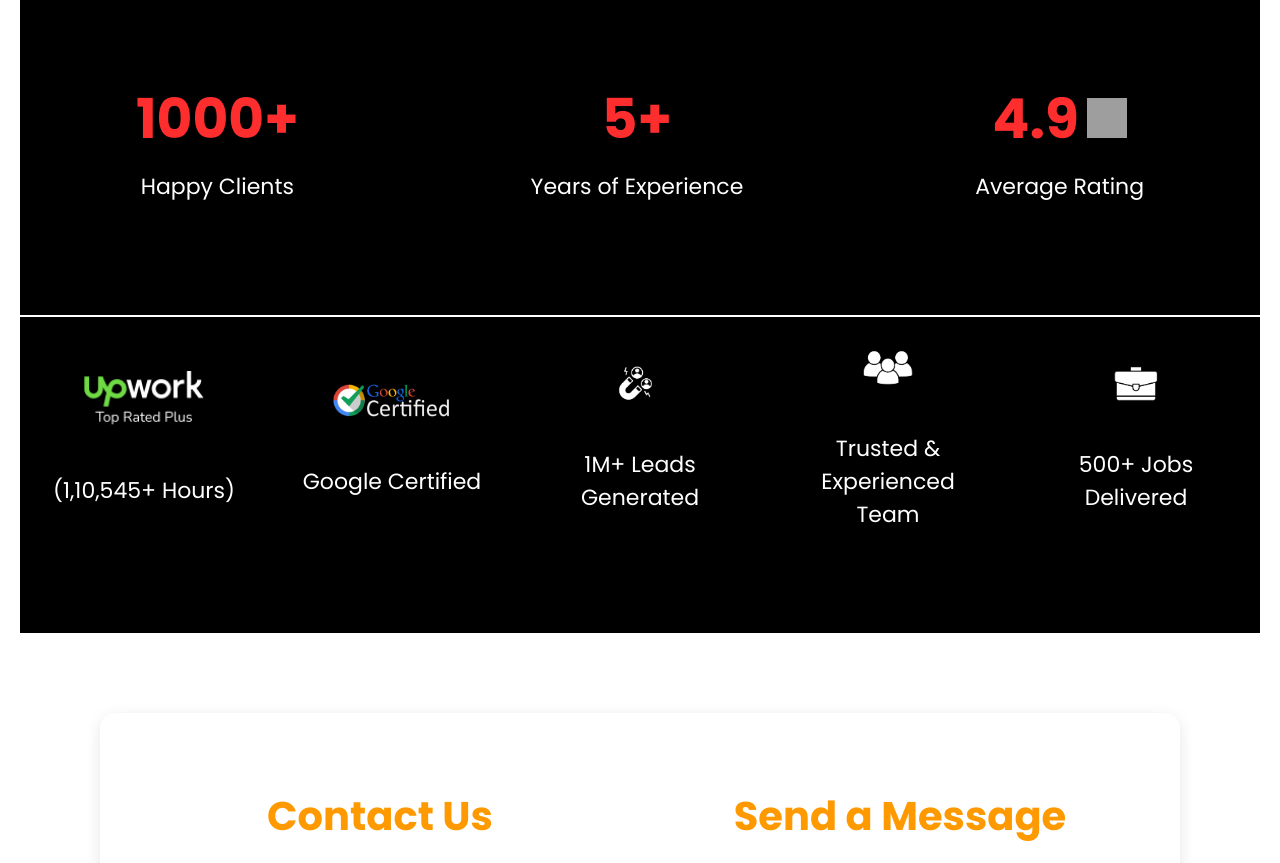
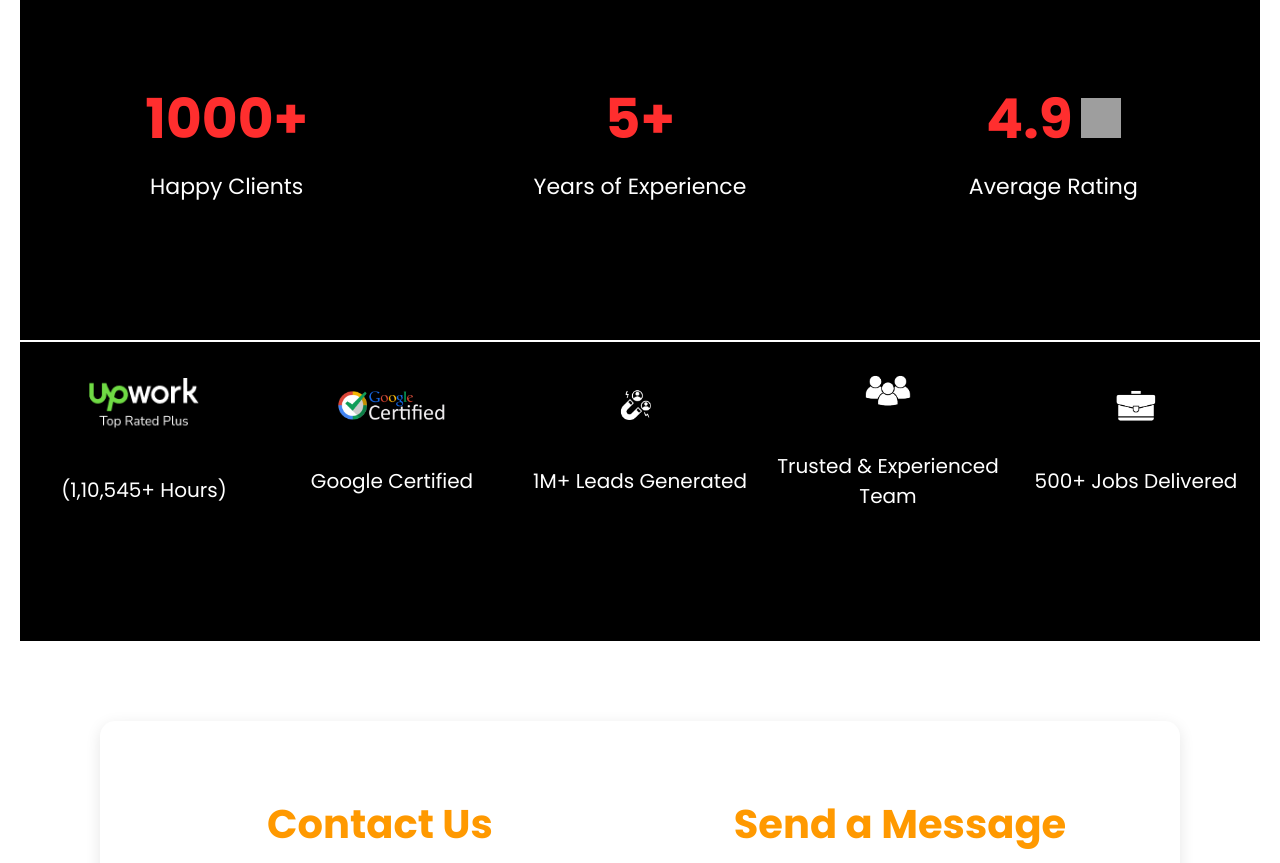
Before and after one commit to nikhilsharma09666-rgb/Marketing-with-Nikhil, a plain HTML site: page index.html in a window 1280 px wide. Shown: the part 2255-3118 px from the top of the page. Drawn offline with Linux system fonts and the light colour scheme; grey boxes are pictures that could not be loaded.

Commit message:
Update index.html

```diff
--- a/index.html
+++ b/index.html
@@ -1,3 +1,4 @@
+
 
 <!DOCTYPE html>
 <html lang="en">
@@ -531,98 +532,185 @@ footer a:hover { color: #00ffcc; }
     <div class="team-member"><img src="Vivek.jpg" alt="Vivek Sharma"><h4>Vivek Sharma</h4><p>Social Media Manager & Google Ads Expert</p></div>
   </div>
 
+<!-- Mobile‑optimized version of the two sections you requested -->
+
+<style>
+/* ===================== MOBILE FIXES FOR STATS SECTIONS ===================== */
+
+/* Top Stats (Happy Clients, Years, Rating) */
+.stats-top {
+    max-width: 1400px;
+    margin: auto;
+    text-align: center;
+    display: flex;
+    justify-content: space-around;
+    align-items: center;
+    padding-bottom: 60px;
+    flex-wrap: wrap;
+}
+
+.stat-box {
+    width: 30%;
+    min-width: 180px;
+    margin-bottom: 25px;
+}
+
+.stat-box h1 {
+    font-size: 55px;
+    color: #ff2e2e;
+    margin: 0;
+}
+
+.stat-box p {
+    font-size: 22px;
+    margin-top: 10px;
+}
+
+/* Bottom Logo Stats */
+.stats-bottom {
+    max-width: 1400px;
+    margin: auto;
+    text-align: center;
+    display: flex;
+    justify-content: space-around;
+    align-items: center;
+    flex-wrap: wrap;
+}
+
+.logo-stat {
+    width: 20%;
+    min-width: 150px;
+    margin-bottom: 30px;
+}
+
+.logo-stat img {
+    width: 110px;
+    margin-bottom: 15px;
+}
+
+.logo-stat p {
+    font-size: 20px;
+}
+
+/* ===================== RESPONSIVE RULES ===================== */
+@media (max-width: 768px) {
+
+    .stats-top {
+        flex-direction: column;
+        gap: 25px;
+    }
+
+    .stat-box {
+        width: 90%;
+    }
+
+    .stat-box h1 {
+        font-size: 40px;
+    }
+
+    .stat-box p {
+        font-size: 20px;
+    }
+
+    /* Bottom section */
+    .stats-bottom {
+        flex-direction: column;
+        gap: 30px;
+        padding: 20px;
+    }
+
+    .logo-stat {
+        width: 80%;
+    }
+
+    .logo-stat img {
+        width: 100px;
+    }
+
+    .logo-stat p {
+        font-size: 18px;
+    }
+}
+</style>
+
+<!-- ===================== NEW RESPONSIVE TOP STATS ===================== -->
 <section style="background:#000; padding:80px 0; color:#fff; font-family:'Poppins', sans-serif;">
 
-<!-- TOP STATS -->
-<div style="max-width:1400px; margin:auto; text-align:center; display:flex; justify-content:space-around; align-items:center; padding-bottom:60px;">
+<div class="stats-top">
+    <div class="stat-box">
+        <h1 id="counter">0</h1>
+        <p>Happy Clients</p>
+    </div>
 
-   <div>
-  <h1 id="counter" style="font-size:55px; color:#ff2e2e; margin:0;">0</h1>
-  <p style="font-size:22px; margin-top:10px;">Happy Clients</p>
+    <div class="stat-box">
+        <h1>5+</h1>
+        <p>Years of Experience</p>
+    </div>
+
+    <div class="stat-box">
+        <div style="display:flex; justify-content:center; align-items:center; gap:8px;">
+            <h1>4.9</h1>
+            <img src="https://cdn-icons-png.flaticon.com/512/1828/1828884.png" style="width:40px; height:40px;">
+        </div>
+        <p>Average Rating</p>
+    </div>
 </div>
 
-<script>
-  let count = 0;
-  let target = 1000;
-  let speed = 0.1; // slower animation (was 10)
-
-  let counter = setInterval(() => {
-    count++;
-    document.getElementById("counter").innerText = count + "+";
-
-    if (count >= target) {
-      clearInterval(counter);
-    }
-  }, speed);
-</script>
-
-
-    <div>
-        <h1 style="font-size:55px; color:#ff2e2e; margin:0;">5+</h1>
-        <p style="font-size:22px; margin-top:10px;">Years of Experience</p>
-    </div>
-<div style="display:flex; flex-direction:column; align-items:center;">
-    <div style="display:flex; align-items:center; gap:8px;">
-        <h1 style="font-size:55px; color:#ff2e2e; margin:0;">4.9</h1>
-        <img src="https://cdn-icons-png.flaticon.com/512/1828/1828884.png"
-             style="width:40px; height:40px;">
-    </div>
-    <p style="font-size:22px; margin-top:10px;">Average Rating</p>
-</div>
-
-
-</div>
-<!-- WHITE DIVIDER -->
 <div style="width:100%; height:2px; background:white; margin:30px 0;"></div>
 
-<!-- BOTTOM STATS -->
-<div style="
-    max-width:1400px;
-    margin:auto;
-    text-align:center;
-    display:flex;
-    justify-content:space-around;
-    align-items:center;
-">
+<!-- ===================== NEW RESPONSIVE BOTTOM LOGO STATS ===================== -->
+<div class="stats-bottom">
 
-    <!-- ITEM 1 — Upwork Logo Only -->
-    <div style="width:16%; text-align:center;">
-        <img src="Section/upwork.png"
-             style="width:120px; margin-bottom:15px;">
-      <p style="font-size:22px;">(1,10,545+ Hours)</p>
+    <div class="logo-stat">
+        <img src="Section/upwork.png">
+        <p>(1,10,545+ Hours)</p>
     </div>
 
-    <!-- ITEM 2 — Google Certified -->
-    <div style="width:16%; text-align:center;">
-        <img src="Section/google.png"
-             style="width:120px; margin-bottom:15px;">
-        <p style="font-size:22px;">Google Certified</p>
+    <div class="logo-stat">
+        <img src="Section/google.png">
+        <p>Google Certified</p>
     </div>
 
-    <!-- ITEM 3 — Leads -->
-    <div style="width:16%; text-align:center;">
-        <img src="Section/Lead.png"
-             style="width:120px; margin-bottom:15px;">
-        <p style="font-size:22px;">1M+ Leads Generated</p>
+    <div class="logo-stat">
+        <img src="Section/Lead.png">
+        <p>1M+ Leads Generated</p>
     </div>
 
-    <!-- ITEM 4 — Years in Business -->
-    <div style="width:16%; text-align:center;">
-        <img src="Section/Years.png"
-             style="width:120px; margin-bottom:15px;">
-        <p style="font-size:22px;">Trusted & Experienced Team</p>
+    <div class="logo-stat">
+        <img src="Section/Years.png">
+        <p>Trusted & Experienced Team</p>
     </div>
 
-    <!-- ITEM 5 — Jobs Delivered -->
-    <div style="width:16%; text-align:center;">
-        <img src="Section/jobdel.png"
-             style="width:120px; margin-bottom:15px;">
-        <p style="font-size:22px;">500+ Jobs Delivered</p>
+    <div class="logo-stat">
+        <img src="Section/jobdel.png">
+        <p>500+ Jobs Delivered</p>
     </div>
 
 </div>
+</section>
 
-</section>
+<script>
+// ===================== COUNTER ANIMATION ===================== //
+const counterEl = document.getElementById("counter");
+let target = 1000;
+let duration = 2000; // 2 seconds
+let frameRate = 60;
+let totalFrames = Math.round(duration / (1000 / frameRate));
+let currentFrame = 0;
+
+const counterAnimation = setInterval(() => {
+    currentFrame++;
+    const progress = currentFrame / totalFrames;
+    const currentValue = Math.floor(progress * target);
+    counterEl.textContent = currentValue + "+";
+
+    if (currentFrame === totalFrames) {
+        clearInterval(counterAnimation);
+        counterEl.textContent = target + "+";
+    }
+}, 1000 / frameRate);
+</script>
+
 
 <!-- Contact -->
 <section class="contact-container" id="contact">
@@ -733,7 +821,7 @@ window.addEventListener("scroll", function () {
 document.getElementById("closePopup").addEventListener("click", function () {
   document.getElementById("scrollPopup").style.display = "none";
 });
-  /* ---------- Close popup when clicking Claim ---------- */
+/* ---------- Close popup when clicking Claim ---------- */
 document.querySelector(".popup-btn").addEventListener("click", function() {
   document.getElementById("scrollPopup").style.display = "none";
 });
```
